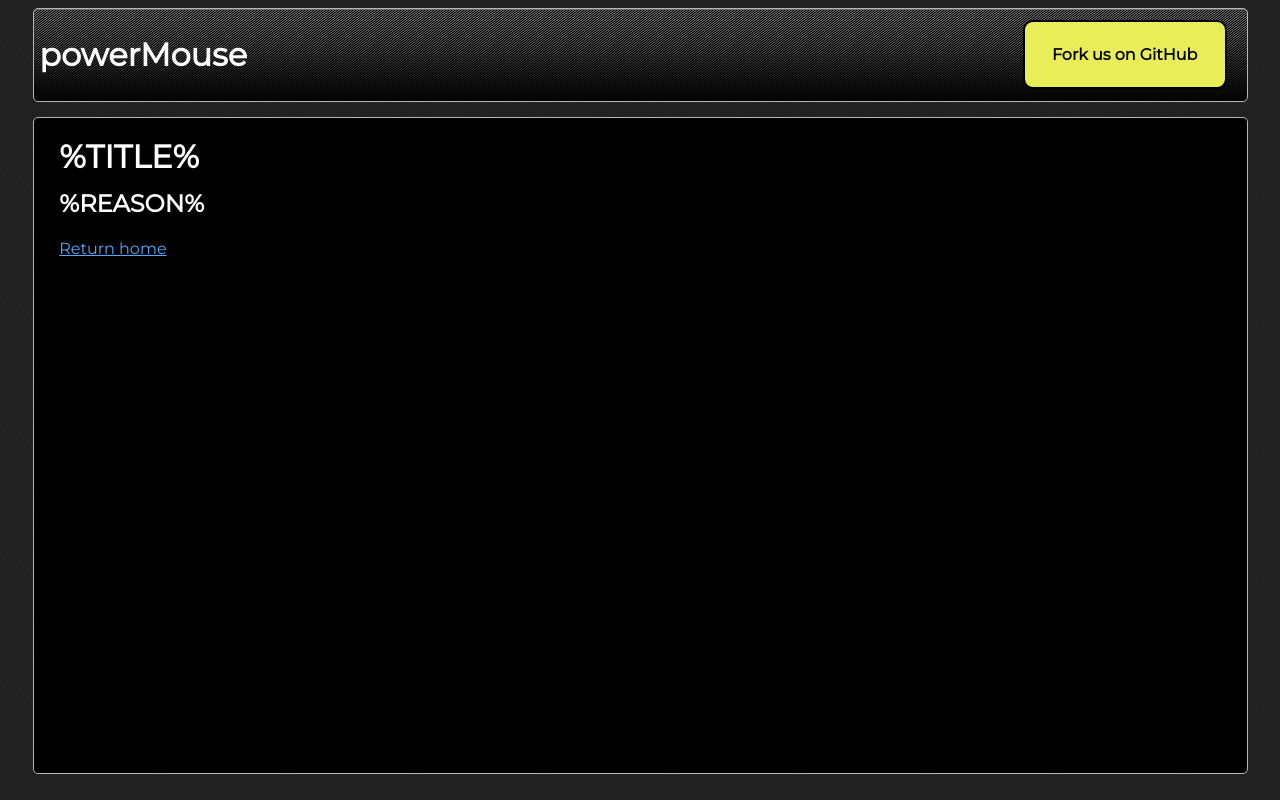
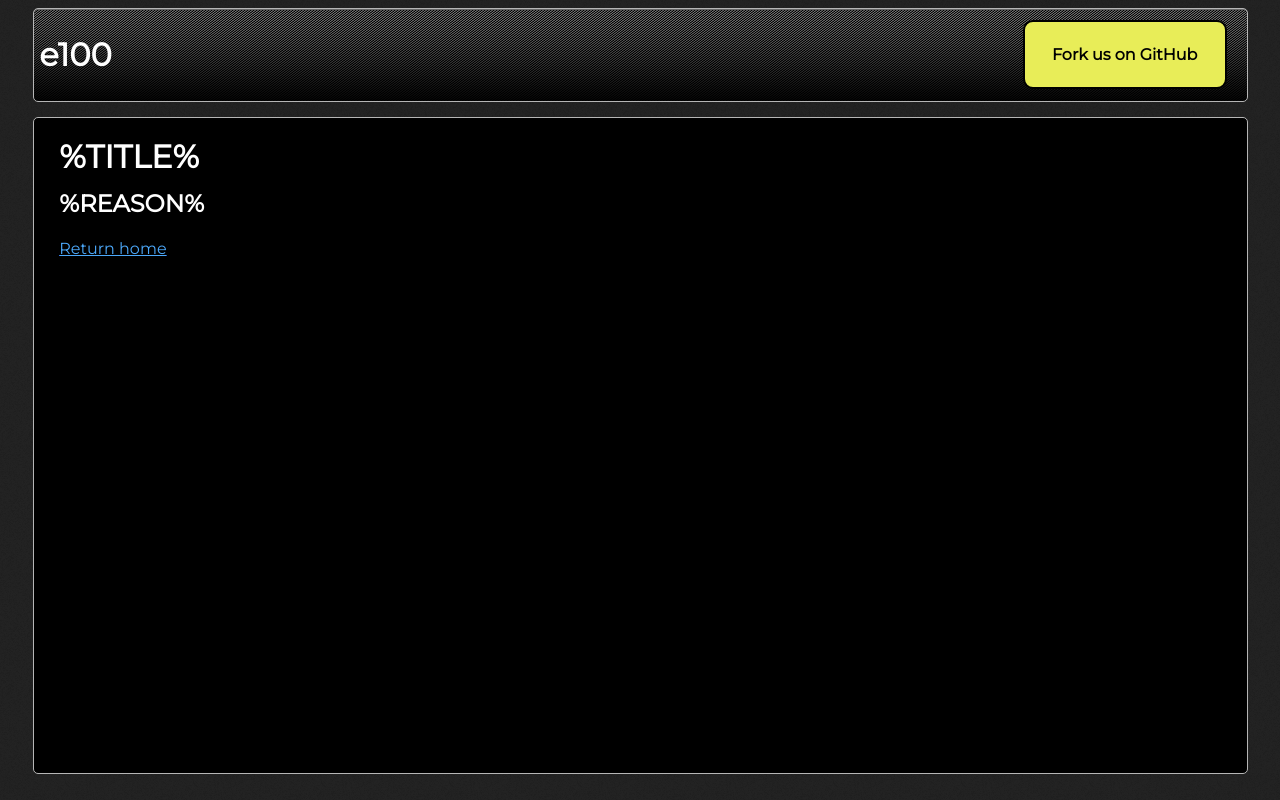
Before and after one commit to unbl0ck3d/beta-e100, a website: page public/error.html in a window 1280 px wide. Drawn offline with Linux system fonts and the light colour scheme.

Commit message:
Update error.html

```diff
--- a/public/error.html
+++ b/public/error.html
@@ -9,14 +9,14 @@
 		<meta content='/pm-cgi/banner.png' property='og:image'>
 		<meta name='twitter:card' content='summary_large_image'>
 		<link type="image/x-icon" rel="shortcut icon" href='/favicon.ico'>
-		<title>Powermouse</title>
+		<title>e100</title>
 		<link rel='stylesheet' href='/pm-cgi/main.css'>
 		<link href="https://fonts.googleapis.com/icon?family=Material+Icons" rel="stylesheet">
 	</head>
 	<body>
 		<div class='wrapper'>
 			<div class='head'>
-				<h1><a class='noStyle ns' href='/'>powerMouse</a></h1>
+				<h1><a class='noStyle ns' href='/'>e100</a></h1>
 				<a draggable='false' href='https://github.com/titaniumnetwork-dev/cacheUnblocker'><div class='ns git'>Fork us on GitHub</div></a>
 			</div>
 			<div class='listing'>
```
